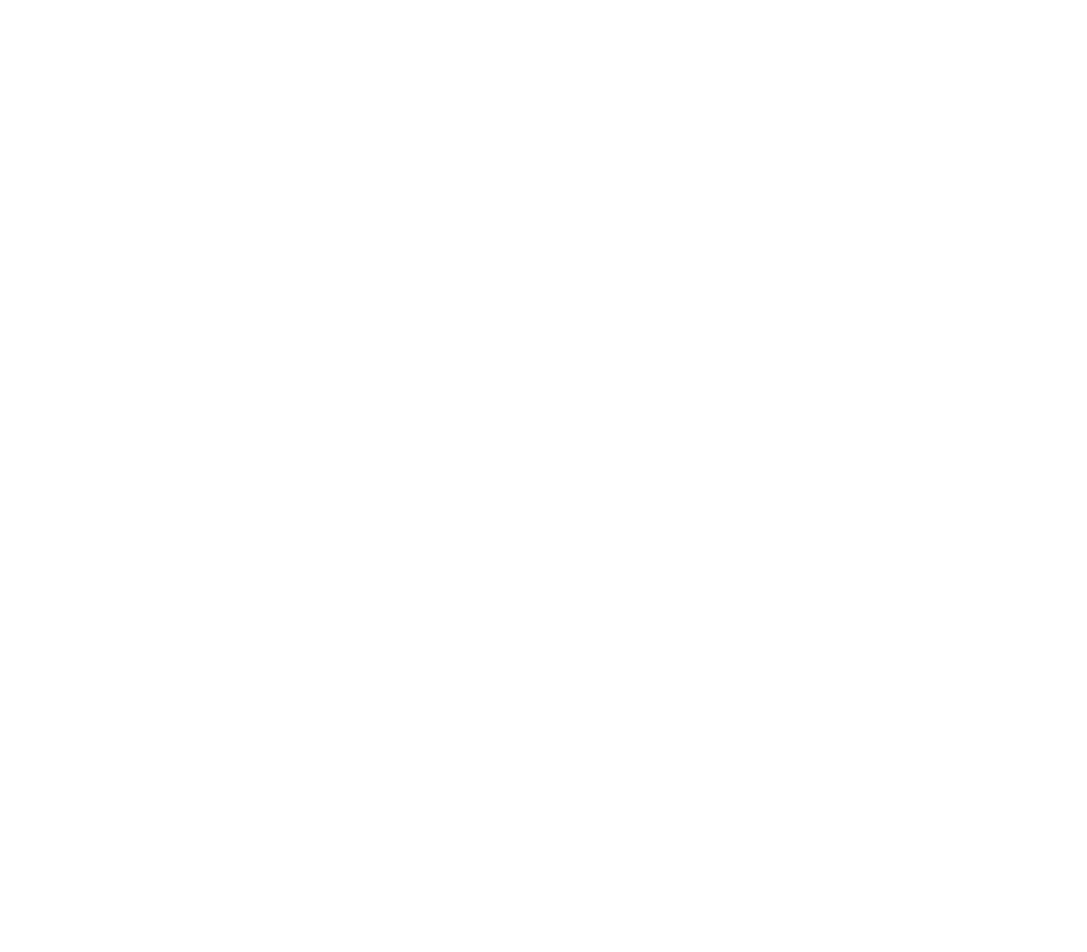
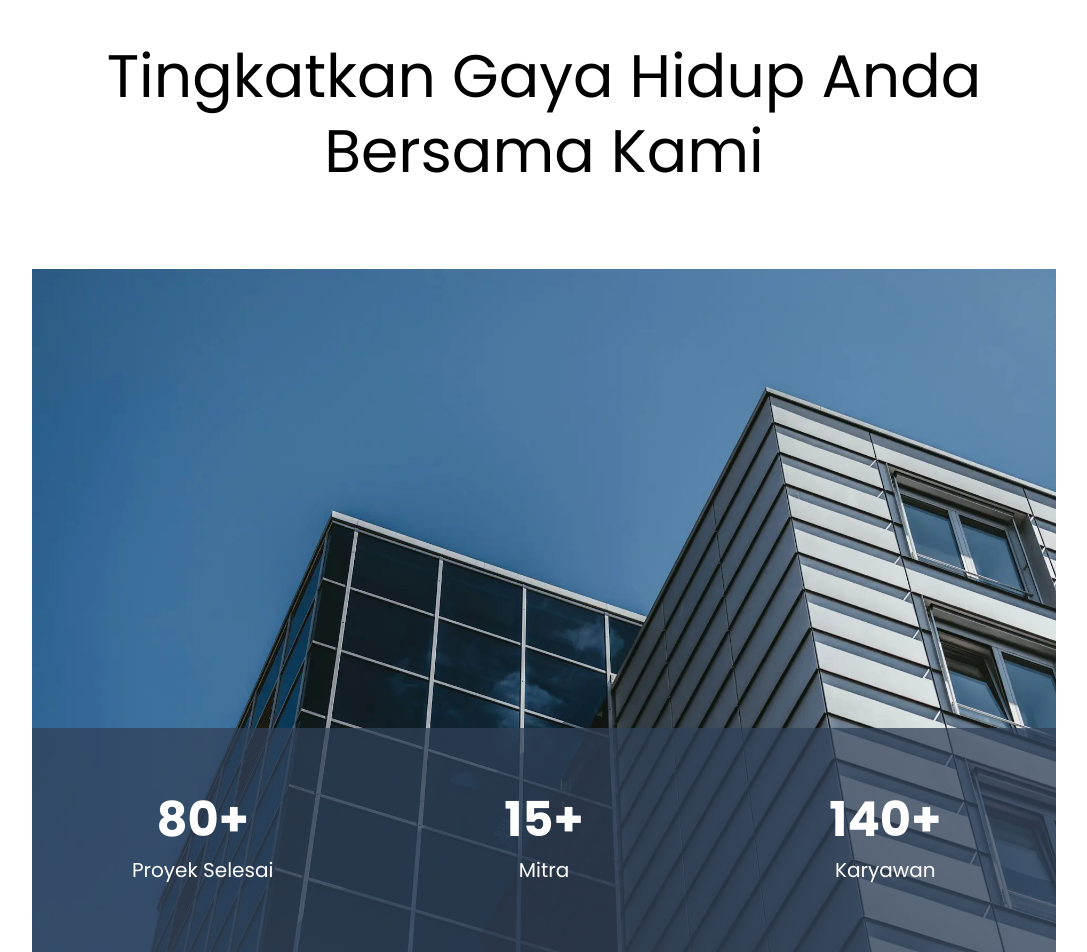
Before and after one commit to rizharafifr/cprofile, a Next.js app: page / in a window 1280 px wide. Shown: the part 125-1077 px from the top of the page, without its empty margins (96-1183 px from the left). Before the commit the page ends 800 px from the top, so only its background shows below. Built offline with nearby package versions, Linux system fonts and the light colour scheme.

Commit message:
feat: add section hero and title

```diff
--- a/app/page.tsx
+++ b/app/page.tsx
@@ -1,7 +1,24 @@
+import Image from "next/image";
+import DataImage from "@/public/data";
+import HeroInfo from "@/components/HeroInfo/HeroInfo";
+
 export default function Home() {
   return (
-    <div className="">
-      <h1 className="">Homepage</h1>
-    </div>
+    <>
+      {/* Title */}
+      <div className="py-20">
+        <h1 className="sm:text-6xl/tight text-5xl/tight sm:text-center text-left">
+          Tingkatkan Gaya Hidup Anda <br /> Bersama Kami
+        </h1>
+      </div>
+      {/* End Title */}
+
+      {/* Hero Image */}
+      <div className="max-w-5xl mx-auto relative">
+        <Image src={DataImage.Hero} alt="Hero Image" priority />
+        <HeroInfo />
+      </div>
+      {/* End Hero Image */}
+    </>
   );
 }
--- /dev/null
+++ b/components/HeroInfo/HeroInfo.constant.tsx
@@ -0,0 +1,16 @@
+const HERO_ITEMS = [
+  {
+    paragraf: "80+",
+    label: "Proyek Selesai",
+  },
+  {
+    paragraf: "15+",
+    label: "Mitra",
+  },
+  {
+    paragraf: "140+",
+    label: "Karyawan",
+  },
+];
+
+export { HERO_ITEMS };
--- /dev/null
+++ b/components/HeroInfo/HeroInfo.tsx
@@ -0,0 +1,17 @@
+import React from "react";
+import { HERO_ITEMS } from "./HeroInfo.constant";
+
+const HeroInfo = () => {
+  return (
+    <div className="sm:absolute bottom-0 left-0 sm:bg-slate-700/75 sm:text-white grid sm:grid-cols-3 w-full text-center h-56 items-center bg-transparent text-slate-700 sm:mt-0 mt-16 grid-cols-2 sm:gap-0 gap-7">
+      {HERO_ITEMS.map((item, index) => (
+        <div key={index}>
+          <p className="text-5xl font-bold">{item.paragraf}</p>
+          <h2 className="mt-3 text-xl">{item.label}</h2>
+        </div>
+      ))}
+    </div>
+  );
+};
+
+export default HeroInfo;
```
